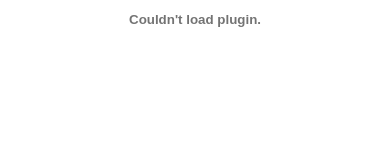
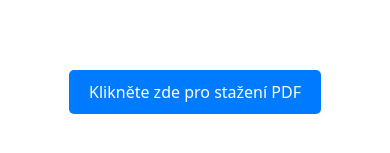
Before and after one commit to Shrodumin/VHweb, a React (Vite) app in the folder frontend/: page /prices in a window 390 px wide. Shown: the part 527-680 px from the top of the page. Built offline with nearby package versions, Linux system fonts and the light colour scheme; no server answers; what @react-pdf/renderer would draw is missing.

Commit message:
pdf updates

```diff
--- a/frontend/src/pages/PricePool.jsx
+++ b/frontend/src/pages/PricePool.jsx
@@ -1,12 +1,24 @@
+import React from "react";
 import NavbarComponent from "./Navbar";
-import styles from "../styles/PricePool.module.css"; // Přidej styl
+import styles from "../styles/PricePool.module.css";
 
 function PricePool() {
+  const pdfUrl = "/2024_Prices.pdf"; // Cesta k souboru
+
   return (
     <>
       <NavbarComponent />
       <div className={styles.pdfContainer}>
-                <object className={styles.pdfViewer} data="/2024_Prices.pdf"></object>
+        {/* Desktop: Použití <object> */}
+        <object className={styles.pdfViewer} data={pdfUrl} type="application/pdf">
+          {/* Pokud prohlížeč nepodporuje <object>, zobrazí se alternativa */}
+          <p>Váš prohlížeč nepodporuje zobrazování PDF. <a href={pdfUrl} download>Stáhněte si PDF zde.</a></p>
+        </object>
+
+        {/* Mobil: Alternativní odkaz ke stažení PDF */}
+        <a href={pdfUrl} className={styles.mobilePdfLink} download>
+          Klikněte zde pro stažení PDF
+        </a>
       </div>
     </>
   );
--- a/frontend/src/styles/PricePool.module.css
+++ b/frontend/src/styles/PricePool.module.css
@@ -1,15 +1,40 @@
-/* Kontejner, který nastaví velikost */
+/* PDF kontejner */
 .pdfContainer {
     width: 100vw;
-    height: 85vh;
+    height: 100vh;
     display: flex;
+    flex-direction: column;
+    align-items: center;
     justify-content: center;
-    align-items: center;
 }
 
-/* PDF prohlížeč */
+/* iFrame pro PDF */
 .pdfViewer {
-    width: 100%;
-    height: 100%;
+    width: 90%;
+    height: 90vh;
+    max-width: 1000px;
     border: none;
 }
+
+/* Odkaz na mobilu */
+.mobilePdfLink {
+    display: none;
+    text-decoration: none;
+    background-color: #007bff;
+    color: white;
+    padding: 10px 20px;
+    border-radius: 5px;
+    font-size: 16px;
+    margin-top: 20px;
+}
+
+/* RESPONSIVITA - Mobilní verze */
+@media screen and (max-width: 768px) {
+    .pdfViewer {
+        display: none; /* Skryje <object> na mobilu */
+    }
+
+    .mobilePdfLink {
+        display: block; /* Zobrazí odkaz */
+    }
+}
```
Lines whose indentation alone changed are shown as unchanged.
